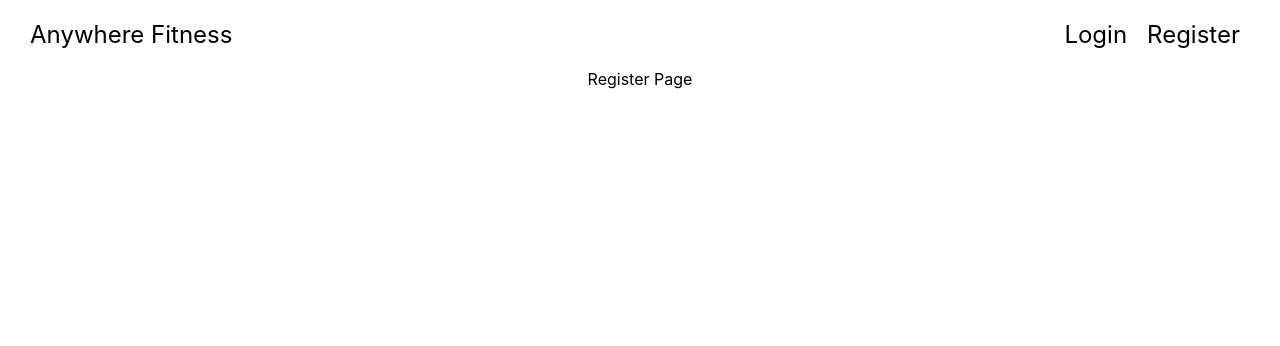
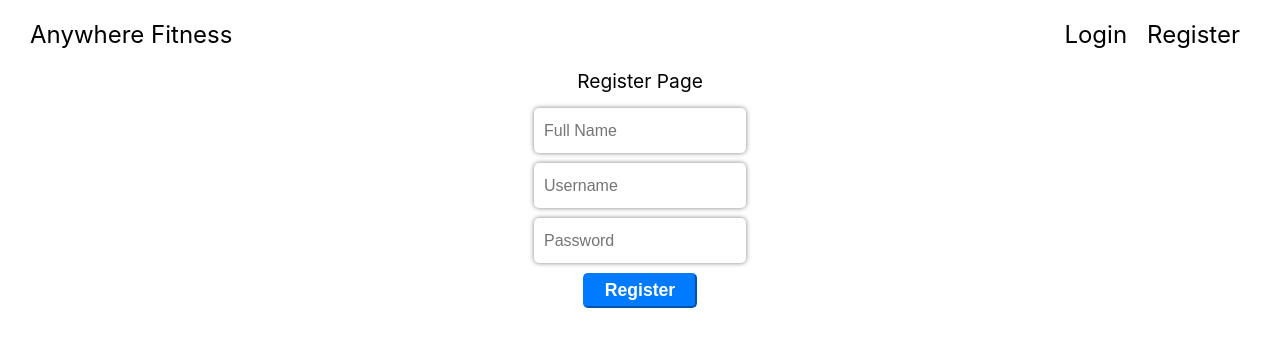
Before and after one commit to BuildWeek-Anywhere-Fitness/WEB-REACT-II, a React (Create React App) app in the folder anywhere-fitness-fe/: page /register in a window 1280 px wide. Shown: the top 346 px of the page. Built offline with nearby package versions, Linux system fonts and the light colour scheme.

Commit message:
final commit day1/happy with what i did/rest time

```diff
--- a/anywhere-fitness-fe/package.json
+++ b/anywhere-fitness-fe/package.json
@@ -7,6 +7,7 @@
     "node-sass": "^4.12.0",
     "react": "^16.9.0",
     "react-dom": "^16.9.0",
+    "react-loader-spinner": "^3.1.4",
     "react-redux": "^7.1.1",
     "react-router-dom": "^5.0.1",
     "react-scripts": "^3.1.2",
--- a/anywhere-fitness-fe/src/actions/index.js
+++ b/anywhere-fitness-fe/src/actions/index.js
@@ -1,4 +1,15 @@
 import { axiosWithAuth } from "../utils/axiosWithAuth";
+
+export const REGISTER_START = "REGISTER_START";
+export const REGISTER_SUCCESS = "REGISTER_SUCCESS";
+export const REGISTER_FAILURE = "REGISTER_FAILURE";
+export const register = credentials => dispatch => {
+    dispatch({ type: REGISTER_START });
+    return axiosWithAuth()
+        .post("/register", credentials)
+        .then(res => console.log(res))
+        .catch(err => console.log(err));
+};
 
 export const LOGIN_START = "LOGIN_START";
 export const LOGIN_SUCCESS = "LOGIN_SUCCESS";
@@ -10,14 +21,3 @@
         .then(res => console.log(res))
         .catch(err => console.log(err));
 };
-
-export const REGISTER_START = "REGISTER_START";
-export const REGISTER_SUCCESS = "REGISTER_SUCCESS";
-export const REGISTER_FAILURE = "REGISTER_FAILURE";
-export const register = credentials => dispatch => {
-    dispatch({ type: REGISTER_START });
-    return axiosWithAuth()
-        .post("/register", credentials)
-        .then(res => console.log(res))
-        .catch(err => console.log(err));
-};
--- a/anywhere-fitness-fe/src/components/Register.js
+++ b/anywhere-fitness-fe/src/components/Register.js
@@ -1,13 +1,85 @@
 import React, { Component } from 'react'
+import Loader from "react-loader-spinner";
+import { connect } from 'react-redux';
+import { register } from '../actions'
 
 export class Register extends Component {
+    state = {
+        credentials: {
+            fullname: "",
+            username: "",
+            password: ""
+        }
+    };
+
+    handleChange = e => {
+        this.setState({
+            credentials: {
+                ...this.state.credentials,
+                [e.target.name]: e.target.value
+            }
+        });
+    };
+
+
+    register = e => {
+        e.preventDefault();
+        this.props
+            .register(this.state.credentials)
+            .then(res => {
+                if (res) {
+                    this.props.history.push("./login");
+                }
+            });
+    };
+
     render() {
         return (
             <div className="register">
                 Register Page
+                <form className="register-form" onSubmit={this.register}>
+                    <input
+                        type="text"
+                        name="fullname"
+                        placeholder="Full Name"
+                        value={this.state.credentials.fullname}
+                        onChange={this.handleChange}
+                    />
+                    <input
+                        type="text"
+                        name="username"
+                        placeholder="Username"
+                        value={this.state.credentials.username}
+                        onChange={this.handleChange}
+                    />
+                    <input
+                        type="password"
+                        name="password"
+                        placeholder="Password"
+                        value={this.state.credentials.password}
+                        onChange={this.handleChange}
+                    />
+                    <button>
+                        {this.props.registering ? (
+                            <Loader type="ThreeDots" color="#1f2a38" height="12" width="26" />
+                        ) : (
+                                "Register"
+                            )}
+                    </button>
+                </form>
             </div>
         )
     }
 }
 
-export default Register
+const mapStateToProps = state => {
+    return {
+        error: state.registerReducer.error,
+        creatingUser: state.registerReducer.creatingUser
+    };
+};
+
+export default connect(
+    mapStateToProps,
+    { register }
+)(Register);
--- a/anywhere-fitness-fe/src/reducers/registerReducer.js
+++ b/anywhere-fitness-fe/src/reducers/registerReducer.js
@@ -13,6 +13,7 @@
 export const registerReducer = (state = initialState, action) => {
     switch (action.type) {
         case REGISTER_START:
+                console.log('reducer:', action)
             return {
                 ...state,
                 error: "",
--- a/anywhere-fitness-fe/src/styles/App.scss
+++ b/anywhere-fitness-fe/src/styles/App.scss
@@ -1,4 +1,5 @@
 .App {
+  font-size: 1.2rem;
   .nav {
     margin: 20px;
 
@@ -27,7 +28,14 @@
     .welcome-header {
       a {
         text-decoration: none;
-        color: black;
+        margin: 5px auto;
+        color: #fff;
+        background-color: dodgerblue;
+        border-color: dodgerblue;
+        border-radius: 5px;
+        font-size: 1.1rem;
+        font-weight: bold;
+        padding: 5px 20px;
       }
       .welcome-links {
         display: flex;
@@ -48,5 +56,33 @@
 
   .register {
     text-align: center;
+
+    .register-form {
+      display: flex;
+      flex-flow: column;
+      margin: 10px auto;
+
+      input {
+        margin: 5px auto;
+        width: 15%;
+        height: 25px;
+        border-radius: 5px;
+        border: none;
+        box-shadow: 0 0px 5px grey;
+        padding: 10px 10px;
+        font-size: 1rem;
+      }
+
+      button {
+        margin: 5px auto;
+        color: #fff;
+        background-color: #007bff;
+        border-color: #007bff;
+        border-radius: 5px;
+        font-size: 1.1rem;
+        font-weight: bold;
+        padding: 5px 20px;
+      }
+    }
   }
 }
```
Also changed, not shown: 1 other file (tests, documents, lock files or other folders).
